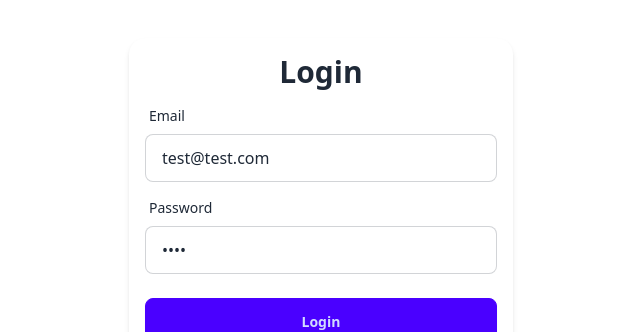
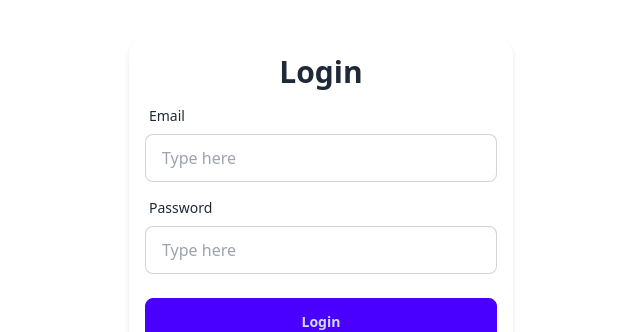
Before and after one commit to thejyotipatel/PixelCart-ReactJS, a React (Vite) app: page /login in a window 1280 px wide. Shown: the part 156-488 px from the top of the page, without its empty margins (319-959 px from the left). Built offline with nearby package versions, Linux system fonts and the light colour scheme.

Commit message:
pages and components

```diff
--- a/src/featureds/user/userSlice.jsx
+++ b/src/featureds/user/userSlice.jsx
@@ -1,4 +1,5 @@
 import { createSlice } from '@reduxjs/toolkit'
+import { json } from 'react-router-dom'
 import { toast } from 'react-toastify'
 
 const themes = {
@@ -6,7 +7,11 @@ const themes = {
   dark: 'dark',
 }
 
-const getThemeLocalStorage = () => {
+const getUserFromLocalStorage = () => {
+  // GET USER FROM LOCAL STORAGE
+  return JSON.parse(localStorage.getItem('user')) || null
+}
+const getThemeFromLocalStorage = () => {
   // GET THEME FROM LOCAL STORAGE
   const theme = localStorage.getItem('theme') || themes.fantasy
   // SET ATTRIBUTE TO HTML TAG
@@ -16,8 +21,8 @@ const getThemeLocalStorage = () => {
 }
 
 const initialState = {
-  user: { username: 'pc' },
-  theme: getThemeLocalStorage(),
+  user: getUserFromLocalStorage(),
+  theme: getThemeFromLocalStorage(),
 }
 
 const userSlice = createSlice({
@@ -25,7 +30,9 @@ const userSlice = createSlice({
   initialState,
   reducers: {
     loginUser: (state, action) => {
-      console.log('login')
+      const user = { ...action.payload.user, token: action.payload.jwt }
+      state.user = user
+      localStorage.setItem('user', JSON.stringify(user))
     },
     logoutUser: (state) => {
       state.user = null
--- a/src/pages/Login.jsx
+++ b/src/pages/Login.jsx
@@ -1,25 +1,48 @@
 import { FormInput, SubmitBtn } from '../componens'
-import { Form, Link } from 'react-router-dom'
+import { Form, Link, redirect, useNavigate } from 'react-router-dom'
+import { customFetch } from '../utils'
+import { toast } from 'react-toastify'
+import { loginUser } from '../featureds/user/userSlice'
+import { useDispatch } from 'react-redux'
 
-export const action = async ({ request }) => {
+export const action =
+  (store) =>
+  async ({ request }) => {
     const formData = await request.formData()
     const data = Object.fromEntries(formData)
 
     try {
       const response = await customFetch.post('/auth/local/', data)
-    toast.success('Login successfully')
-    console.log(response)
+      store.dispatch(loginUser(response.data))
+      toast.success('Logged in successfully')
+
       return redirect('/')
     } catch (error) {
       const errorMessage =
         error?.response?.data?.error?.message ||
         'Please double check your credentials'
       toast.error(errorMessage)
-    console.log(error)
       return null
     }
   }
 const Login = () => {
+  const dispatch = useDispatch()
+  const navigate = useNavigate()
+
+  const loginAsGuestUser = async () => {
+    try {
+      const response = await customFetch.post('/auth/local', {
+        identifier: 'test@test.com',
+        password: 'secret',
+      })
+      dispatch(loginUser(response.data))
+      toast.success('welcome guest user')
+      return navigate('/')
+    } catch (error) {
+      toast.error('guest user login error, please try again')
+      return null
+    }
+  }
   return (
     <>
       <section className='h-screen grid place-items-center'>
@@ -28,22 +51,17 @@ const Login = () => {
           className='card w-96 p-4 bg-base-100 shadow-md flex flex-col gap-2'
         >
           <h4 className='text-center text-3xl font-bold'>Login</h4>
-          <FormInput
-            type='email'
-            label='email'
-            name='identifier'
-            defaultValue='test@test.com'
-          />
-          <FormInput
-            type='password'
-            label='password'
-            name='password'
-            defaultValue='test'
-          />
+          <FormInput type='email' label='email' name='identifier' />
+          <FormInput type='password' label='password' name='password' />
           <div className='mt-4'>
             <SubmitBtn text='login' />
           </div>
-          <button className='btn btn-secondary uppercase '>guest user</button>
+          <button
+            className='btn btn-secondary uppercase'
+            onClick={() => loginAsGuestUser()}
+          >
+            guest user
+          </button>
           <p className='text-center'>
             Not a member yet?
             <Link
--- a/src/pages/Register.jsx
+++ b/src/pages/Register.jsx
@@ -9,15 +9,15 @@ export const action = async ({ request }) => {
 
   try {
     const response = await customFetch.post('/auth/local/register', data)
+
     toast.success('Account created successfully')
-    console.log(response)
     return redirect('/login')
   } catch (error) {
     const errorMessage =
       error?.response?.data?.error?.message ||
       'Please double check your credentials'
     toast.error(errorMessage)
-    console.log(error)
+
     return null
   }
 }
```
Lines whose indentation alone changed are shown as unchanged.
